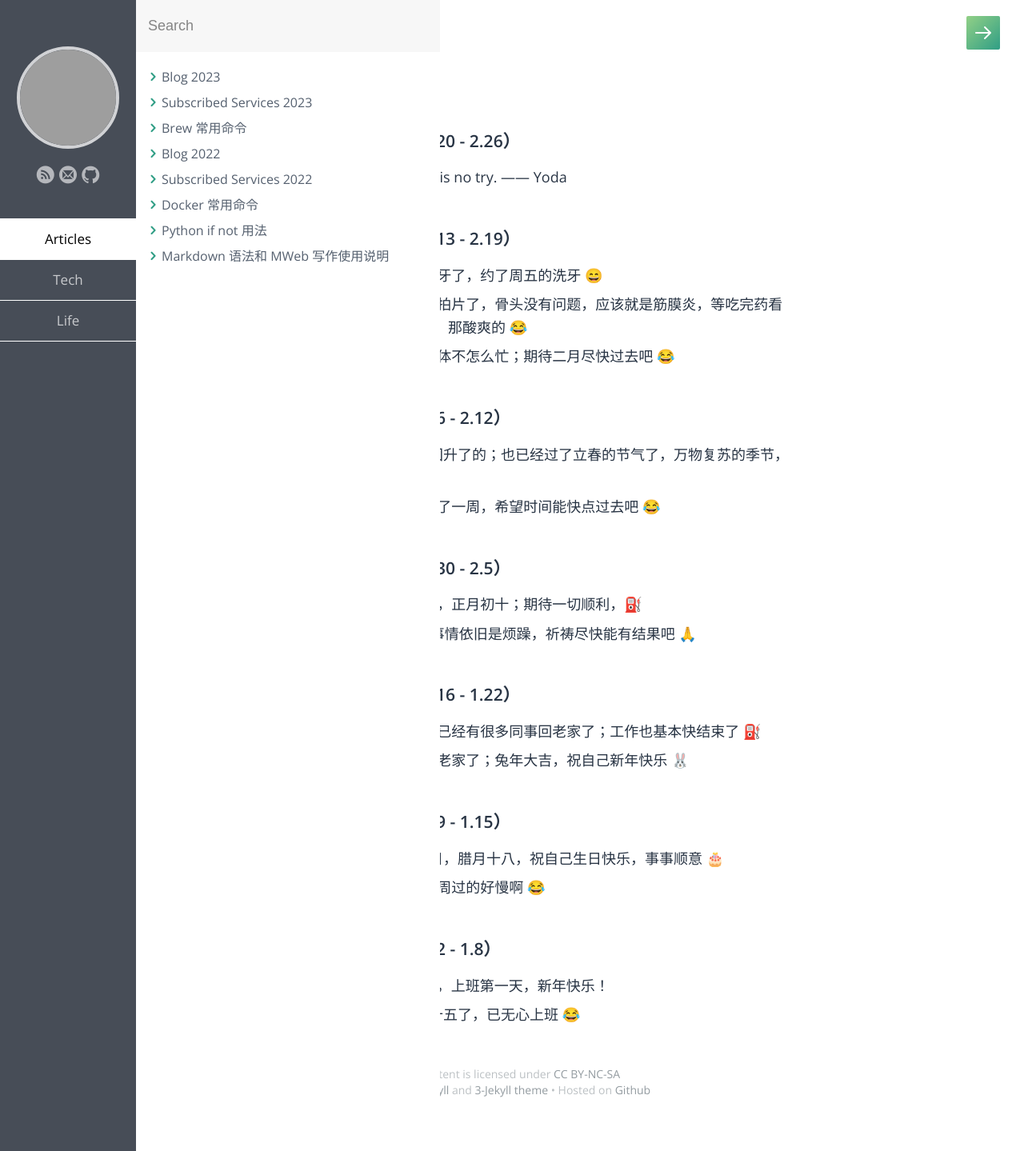
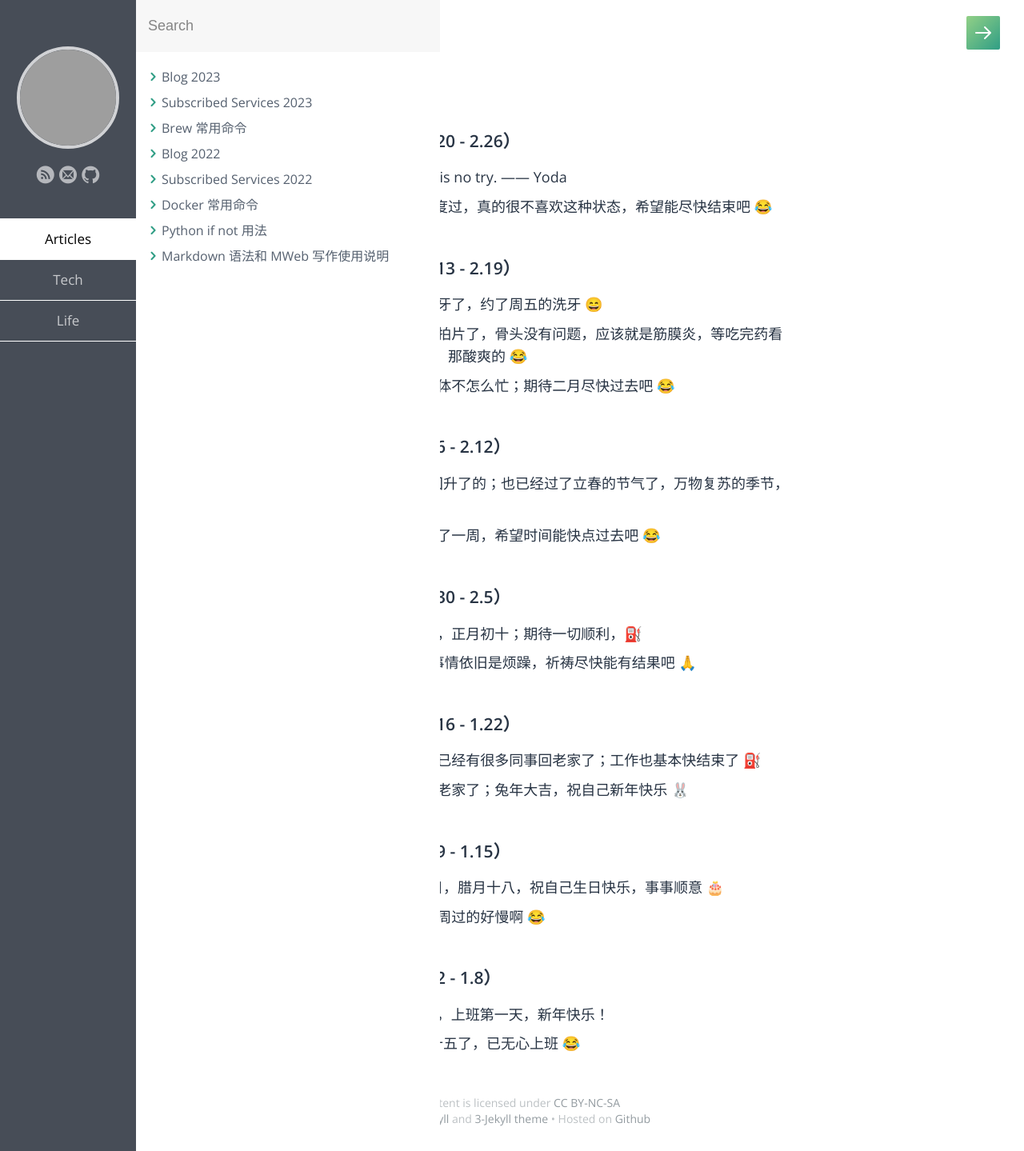
Before and after one commit to samxupeiran/samxupeiran.github.io, a Jekyll site: the page built from _posts/life/2023-01-03-my-blog.md, in a window 1280 px wide. Shown: the whole page at 80% size. Built offline with Jekyll 4.4.1, drawn with Linux system fonts in a browser that asks for light colours; some web fonts are replaced; grey boxes are pictures that could not be loaded.

Commit message:
feat: add weekly blog 2.23

```diff
--- a/_posts/life/2023-01-03-my-blog.md
+++ b/_posts/life/2023-01-03-my-blog.md
@@ -8,6 +8,7 @@ tags: Blog
 
 - ### 2023 年 2 月 第 4 周（2.20 - 2.26）
      - 2.20 Do or do not, there is no try. —— Yoda
+     - 年后基本每天都在焦虑中度过，真的很不喜欢这种状态，希望能尽快结束吧 😂
 
 - ### 2023 年 2 月 第 3 周（2.13 - 2.19）
      - 2.14 今天早晨去医院检查牙了，约了周五的洗牙 😄
```
